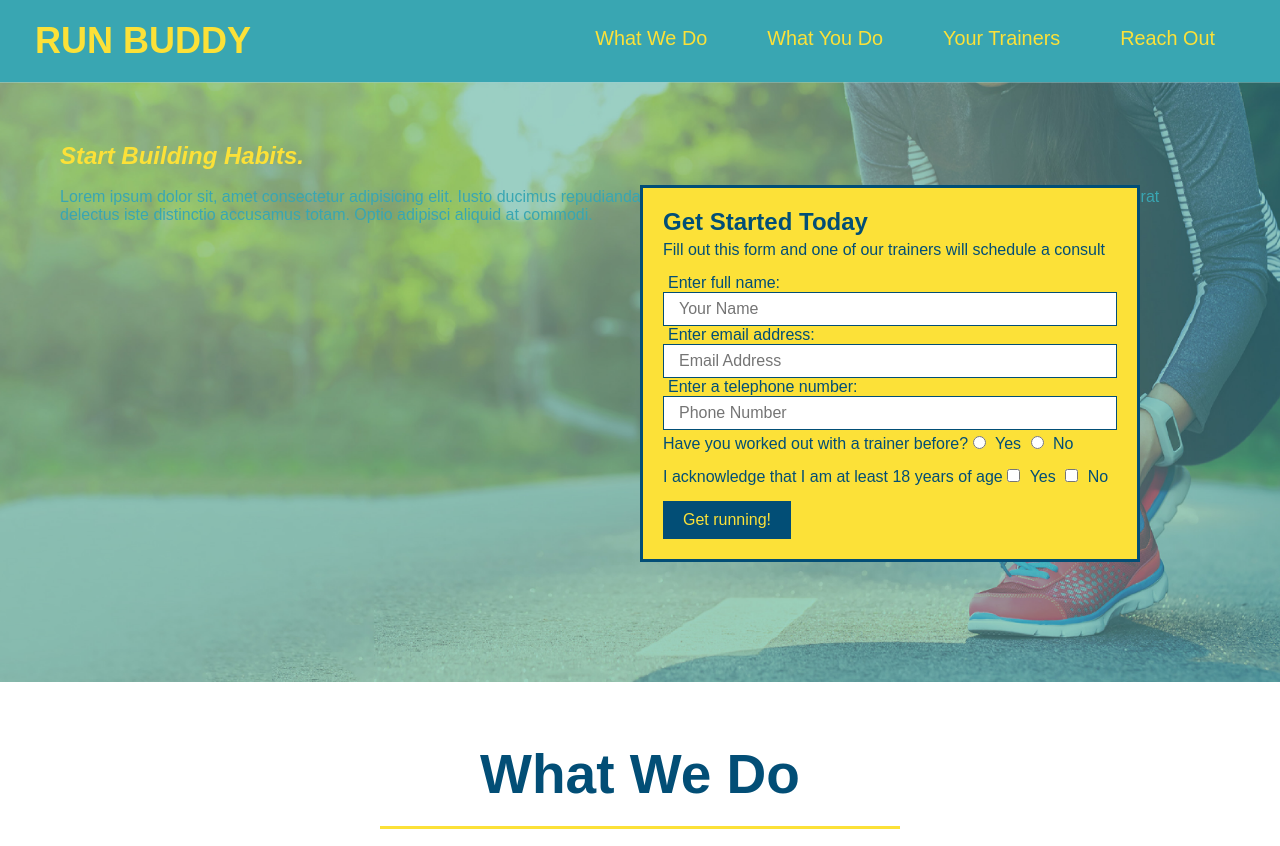
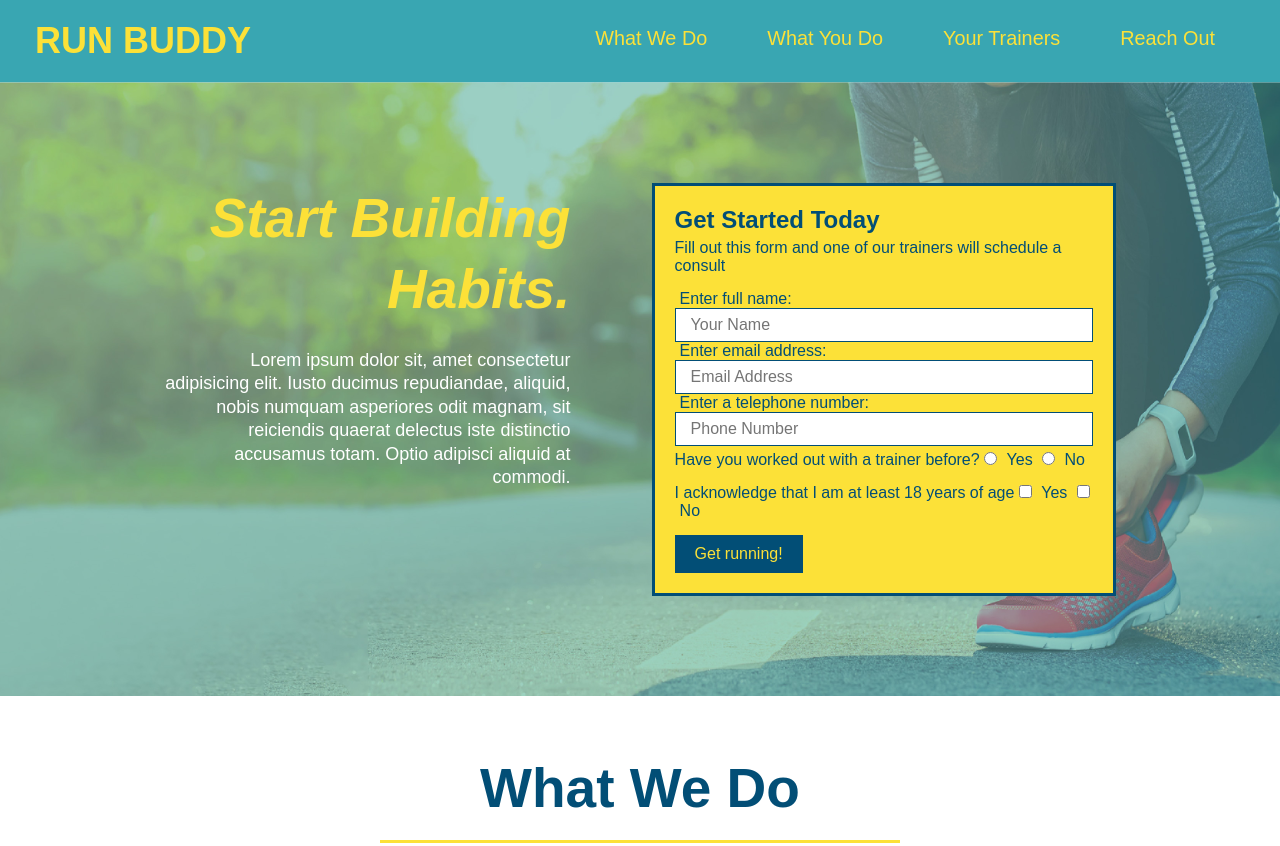
Before and after one commit to elystanz/run-buddy, a plain HTML site: page index.html in a window 1280 px wide. Shown: the top 846 px of the page. Drawn offline with Linux system fonts and the light colour scheme.

Commit message:
add flexbox to the hero

```diff
--- a/assets/css/style.css
+++ b/assets/css/style.css
@@ -51,30 +51,37 @@ header nav ul li a {
 /* Hero Style Start */
 .hero {
     background-image: url("../images/hero-bg.jpeg");
-    height: 600px;
     background-size: cover;
     background-position: center;
-    position: relative;
+    display: flex;
+    justify-content: center;
+    flex-wrap: wrap;
 }
 
 /* Hero Style End */
 
+.hero-cta {
+    width: 35%;
+    text-align: right;
+    margin: 3.5%;
+    color: #fff;
+    font-size: 18px;
+    line-height: 1.3;
+}
+
 .hero-cta h2 {
+    font-style: italic;
+    font-size: 55px;
     color: #fce138;
-    font-size: x-large;
-    font-style: italic;
-
 }
 
 .hero-form {
     background-color: #fce138;
     color: #024e76;
     padding: 20px;
-    width: 500px;
     border: solid 3px #024e76;
-    position: absolute;
-    bottom: 120px;
-    right: 140px;
+    width: 40%;
+    margin: 3.5%;
 }
 
 .hero-form h3 {
@@ -266,17 +273,18 @@ footer {
     background: #fce138;
     width: 100%;
     padding: 40px 35px;
+    display: flex;
+    justify-content: space-between;
+    flex-wrap: wrap;
 }
 
 footer h2 {
-    display: inline;
     color: #024e76;
     font-size: 30px;
     margin: 0;
 }
 
 footer div {
-    float: right;
     line-height: 1.5;
     text-align: right;
 }
```
